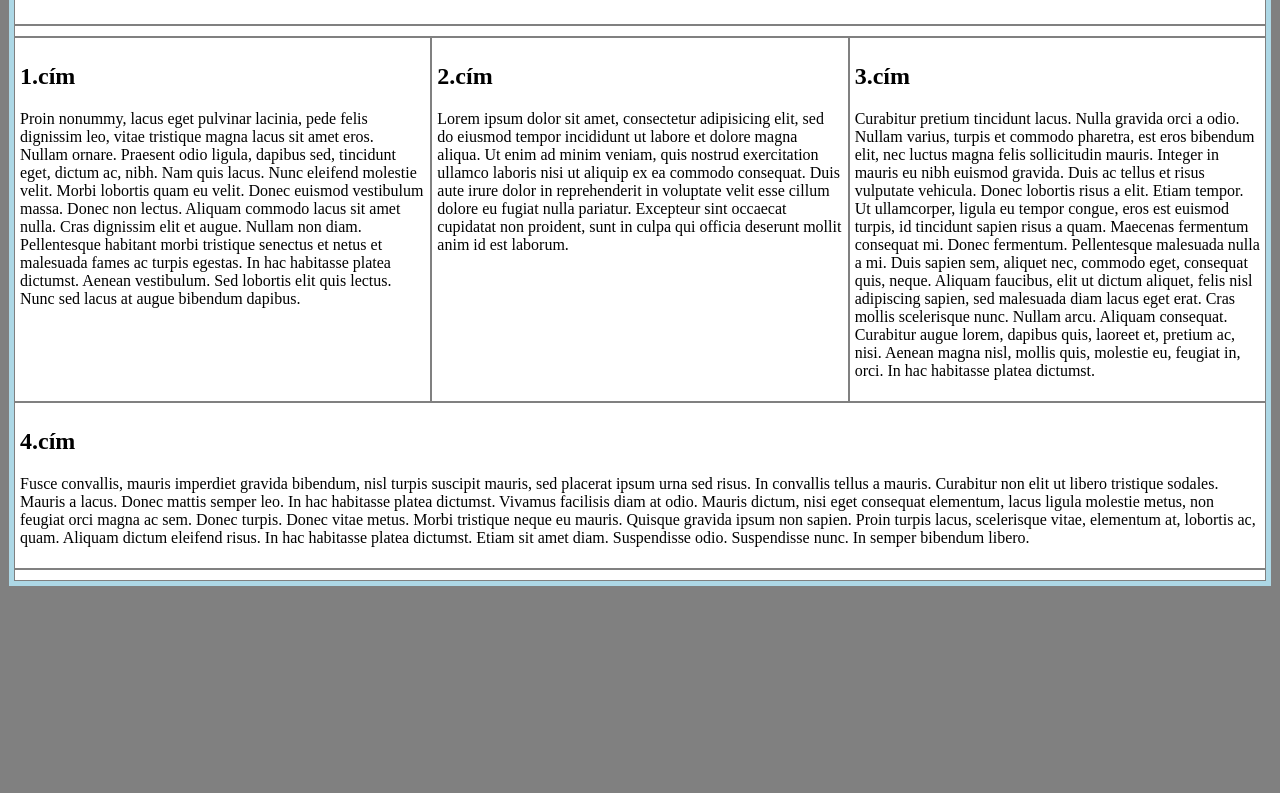
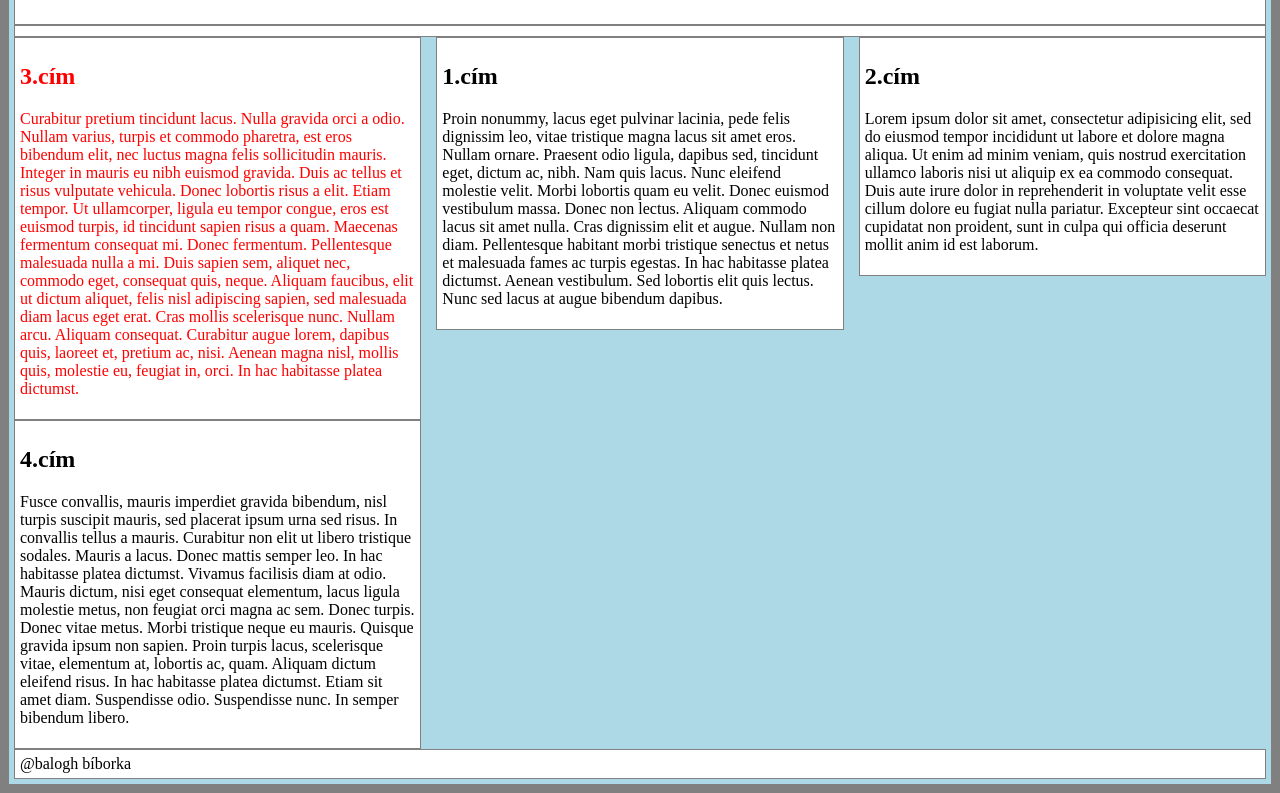
Before and after one commit to bibor-01/flexbox, a plain HTML site: page index.html in a window 1280 px wide. Shown: the part 81-874 px from the top of the page. Before the commit the page ends 800 px from the top, so only its background shows below. Drawn offline with Linux system fonts and the light colour scheme.

Commit message:
flexbox,további probálkozások

```diff
--- a/index.html
+++ b/index.html
@@ -39,7 +39,7 @@
                     Fusce convallis, mauris imperdiet gravida bibendum, nisl turpis suscipit mauris, sed placerat ipsum urna sed risus. In convallis tellus a mauris. Curabitur non elit ut libero tristique sodales. Mauris a lacus. Donec mattis semper leo. In hac habitasse platea dictumst. Vivamus facilisis diam at odio. Mauris dictum, nisi eget consequat elementum, lacus ligula molestie metus, non feugiat orci magna ac sem. Donec turpis. Donec vitae metus. Morbi tristique neque eu mauris. Quisque gravida ipsum non sapien. Proin turpis lacus, scelerisque vitae, elementum at, lobortis ac, quam. Aliquam dictum eleifend risus. In hac habitasse platea dictumst. Etiam sit amet diam. Suspendisse odio. Suspendisse nunc. In semper bibendum libero.
                 </p>
             </article>
-            <footer></footer>
+            <footer>@balogh bíborka</footer>
         </main>
     </body>
 </html>
--- a/stilus.css
+++ b/stilus.css
@@ -18,11 +18,22 @@ main{
     display: flex;
     flex-wrap: wrap;
     flex-direction: row;
+    align-items: baseline;
+    justify-content: space-between;
+    align-content: stretch;
 }
 header,nav,footer{
     flex:0 0 100%;
 
 }
 article{
-    flex:1 0 calc(33.33333% - 10px);
+    flex:0 0 calc(33.33333% - 10px);
 }
+main article:nth-child(5){
+    color:red;
+    order: -1;
+
+}
+header,nav{
+    order: -10;
+}
```
